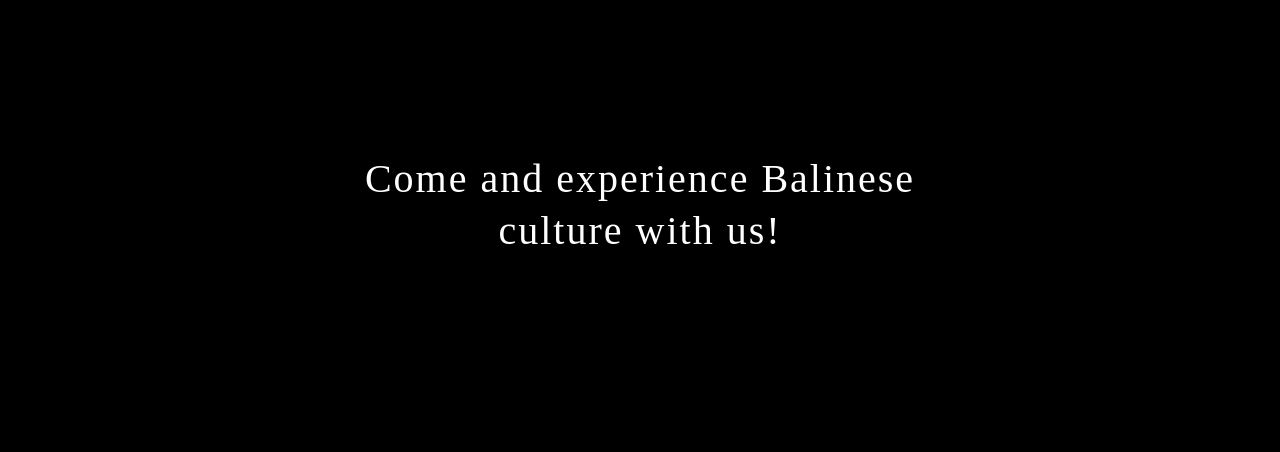
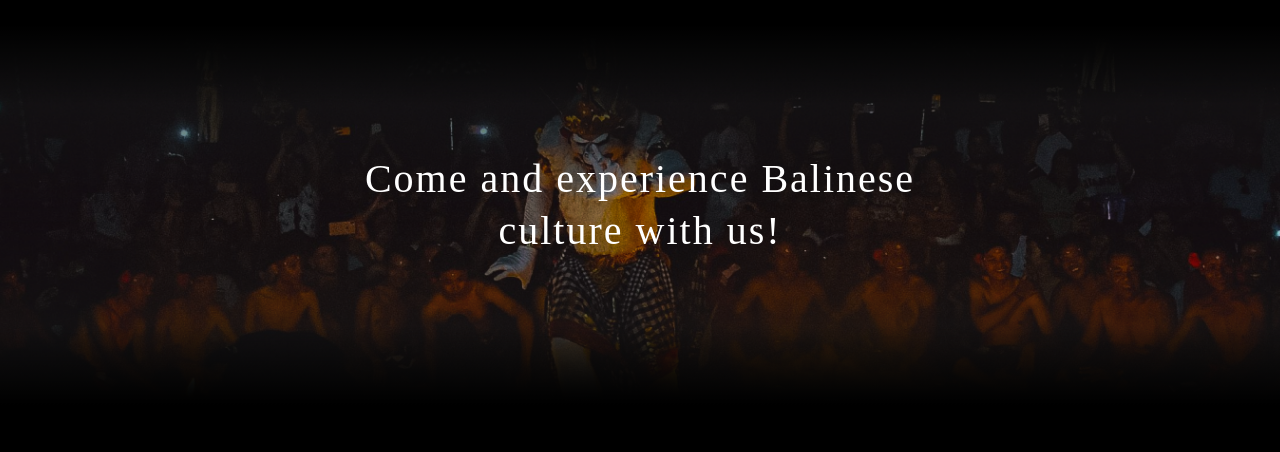
Before and after one commit to Humdiess/tari-kecak, a website: page index.html in a window 1280 px wide. Shown: the part 5414-5866 px from the top of the page. Drawn offline with nearby package versions, Linux system fonts and the light colour scheme; a web font is replaced by a local one.

Commit message:
Fix footer background image path for correct rendering

```diff
--- a/assets/css/footer.css
+++ b/assets/css/footer.css
@@ -123,7 +123,7 @@
 
 .last-section {
   height: 380px;
-  background-image: url('assets/img/image5.png');
+  background-image: url("../img/image5.png");
   background-size: cover;
   background-position: center;
   display: flex;
```
